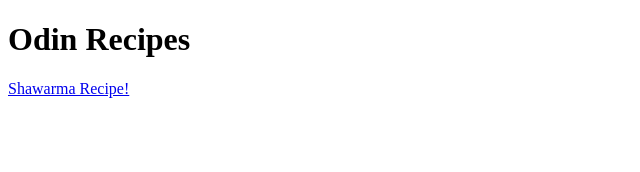
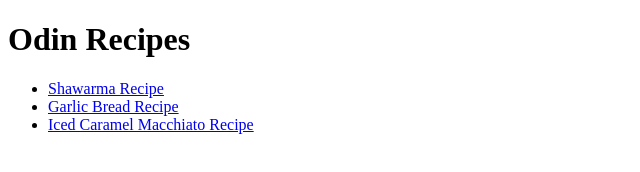
Before and after one commit to fcanon28/odin-recipes, a plain HTML site: page index.html in a window 1280 px wide. Shown: the whole page, without its empty margins (0-640 px from the left). Drawn offline with Linux system fonts and the light colour scheme.

Commit message:
Link garlicbread.html and macchiato.html to index.html

```diff
--- a/index.html
+++ b/index.html
@@ -7,6 +7,10 @@
 
     <body>
         <h1>Odin Recipes</h1>
-        <a href="../odin-recipes/recipes/shawarma.html">Shawarma Recipe!</a>
+        <ul>
+            <li><a href="../odin-recipes/recipes/shawarma.html">Shawarma Recipe</a></li>
+            <li><a href="../odin-recipes/recipes/garlicbread.html">Garlic Bread Recipe</a></li>
+            <li><a href="../odin-recipes/recipes/macchiato.html">Iced Caramel Macchiato Recipe</a></li>
+        </ul>
     </body>
 </html>
```
